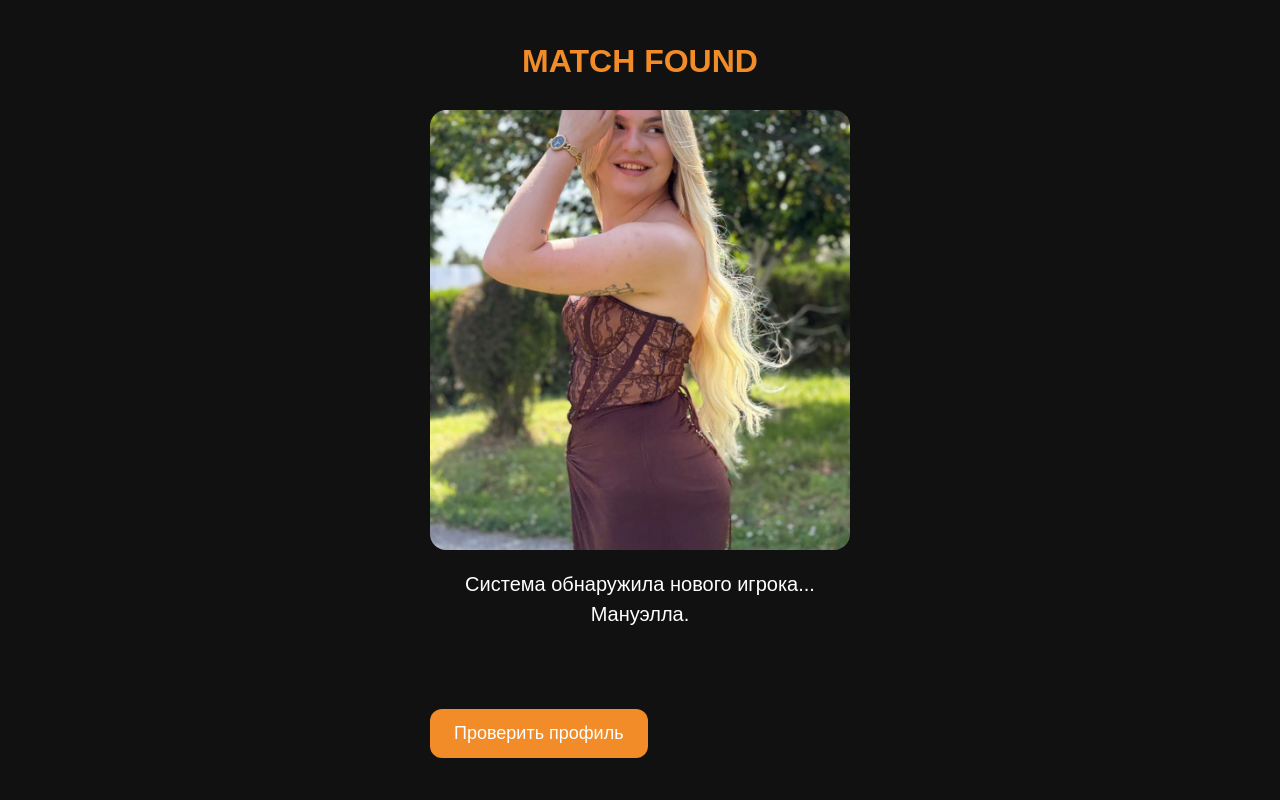
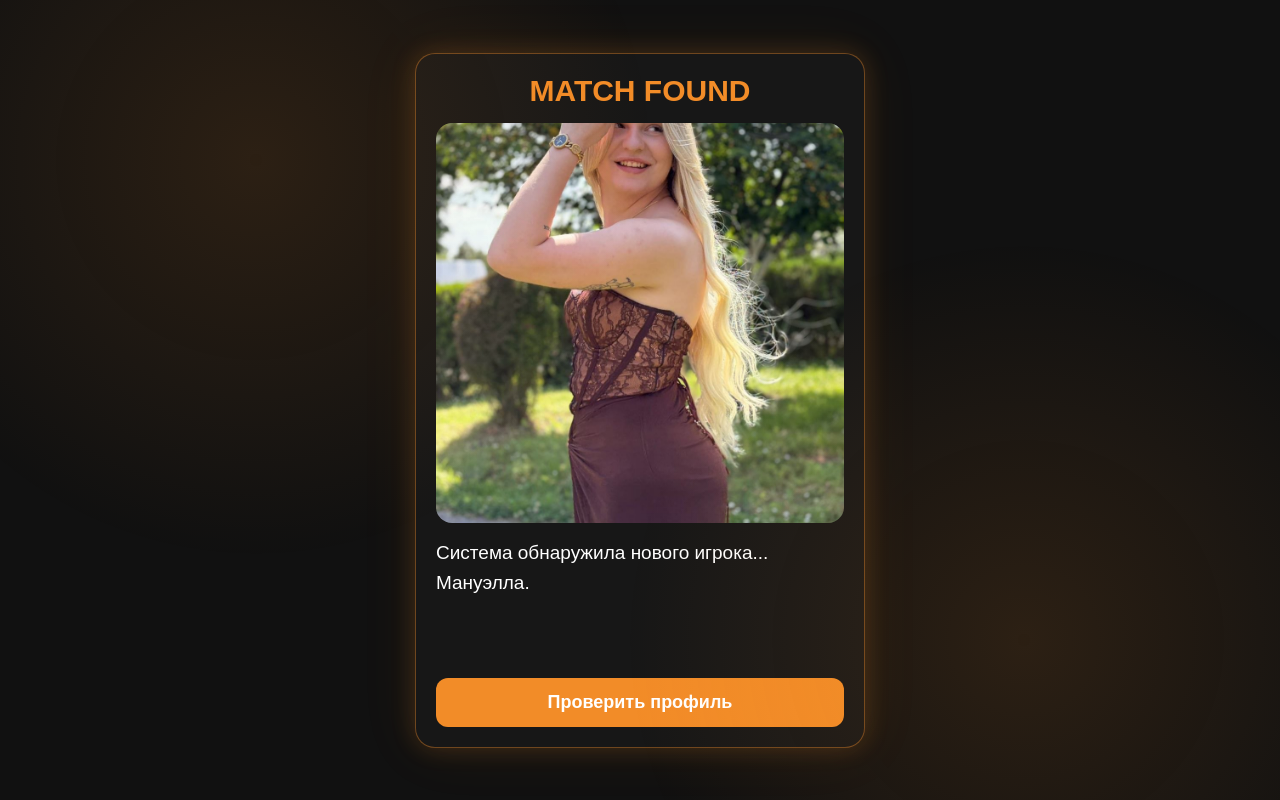
Before and after one commit to mystinkysocks/headshot_queen, a plain HTML site: page index.html in a window 1280 px wide. Drawn offline with Linux system fonts and the light colour scheme.

Commit message:
Update style.css

```diff
--- a/style.css
+++ b/style.css
@@ -1,53 +1,151 @@
+*{
+box-sizing:border-box;
+margin:0;
+padding:0;
+}
 
-*{box-sizing:border-box;margin:0;padding:0}
 body{
 background:#111;
-color:#fff;
+color:white;
 font-family:Arial,sans-serif;
 overflow:hidden;
 }
+
+body::before{
+content:"";
+position:fixed;
+inset:0;
+background:
+radial-gradient(circle at 20% 20%, rgba(242,140,40,.12), transparent 400px),
+radial-gradient(circle at 80% 80%, rgba(242,140,40,.12), transparent 400px);
+pointer-events:none;
+}
+
 #app{
 height:100vh;
 display:flex;
-flex-direction:column;
 justify-content:center;
 align-items:center;
 padding:20px;
+}
+
+.card{
+width:100%;
+max-width:450px;
+
+background:#171717;
+border:1px solid rgba(242,140,40,.4);
+
+box-shadow:
+0 0 25px rgba(242,140,40,.2),
+0 0 60px rgba(242,140,40,.08);
+
+border-radius:20px;
+padding:20px;
+
+display:flex;
+flex-direction:column;
+
+animation:fade .4s ease;
+}
+
+.title{
+font-size:30px;
+font-weight:bold;
+color:#f28c28;
+margin-bottom:15px;
 text-align:center;
 }
-.card{
-max-width:420px;
-width:100%;
-animation:fade .5s;
-}
+
 img{
 width:100%;
 border-radius:16px;
-margin:15px 0;
-max-height:55vh;
+margin-bottom:15px;
+max-height:50vh;
 object-fit:cover;
 }
+
+.text{
+font-size:19px;
+line-height:1.6;
+min-height:120px;
+}
+
 button{
 margin-top:20px;
-padding:14px 24px;
+
+padding:14px;
 border:none;
 border-radius:12px;
+
 background:#f28c28;
 color:white;
+
 font-size:18px;
+font-weight:bold;
+
+cursor:pointer;
+
+transition:.2s;
 }
-.title{
-font-size:32px;
-font-weight:bold;
-margin-bottom:15px;
+
+button:hover{
+transform:scale(1.03);
+}
+
+.players{
+display:flex;
+justify-content:space-around;
+margin-bottom:20px;
+}
+
+.player{
+text-align:center;
+}
+
+.avatar{
+width:90px;
+height:90px;
+border-radius:50%;
+border:3px solid #f28c28;
+object-fit:cover;
+}
+
+table{
+width:100%;
+border-collapse:collapse;
+margin-top:10px;
+}
+
+th,
+td{
+padding:10px;
+border-bottom:1px solid rgba(255,255,255,.1);
+text-align:center;
+}
+
+th{
 color:#f28c28;
 }
-.text{
-font-size:20px;
-line-height:1.5;
-min-height:120px;
+
+.compatibility{
+margin-top:20px;
+text-align:center;
+font-size:22px;
+font-weight:bold;
+color:#f28c28;
 }
+
 @keyframes fade{
-from{opacity:0;transform:translateY(20px)}
-to{opacity:1;transform:none}
+
+from{
+opacity:0;
+transform:translateY(15px);
 }
+
+to{
+opacity:1;
+transform:none;
+}
+
+}
```
